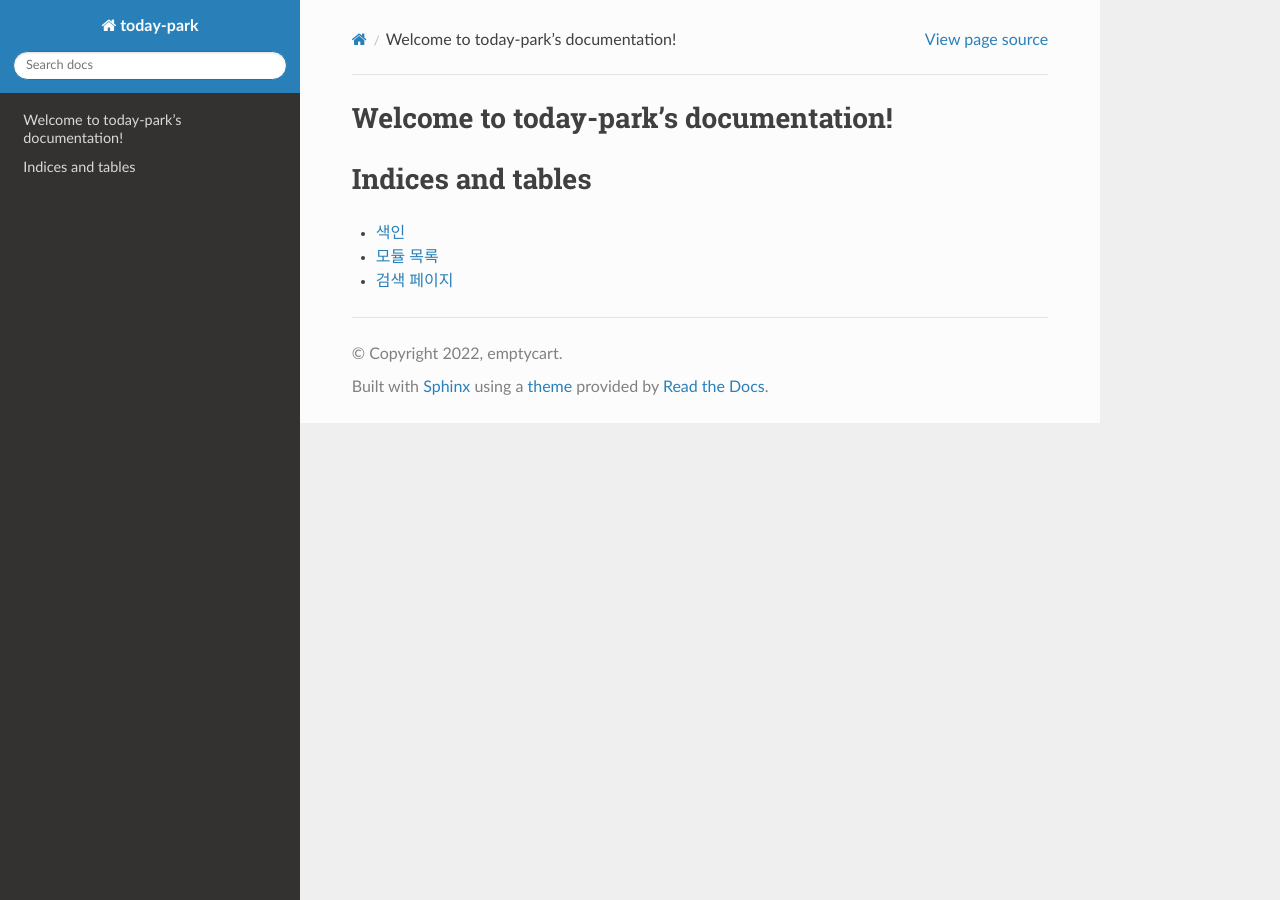
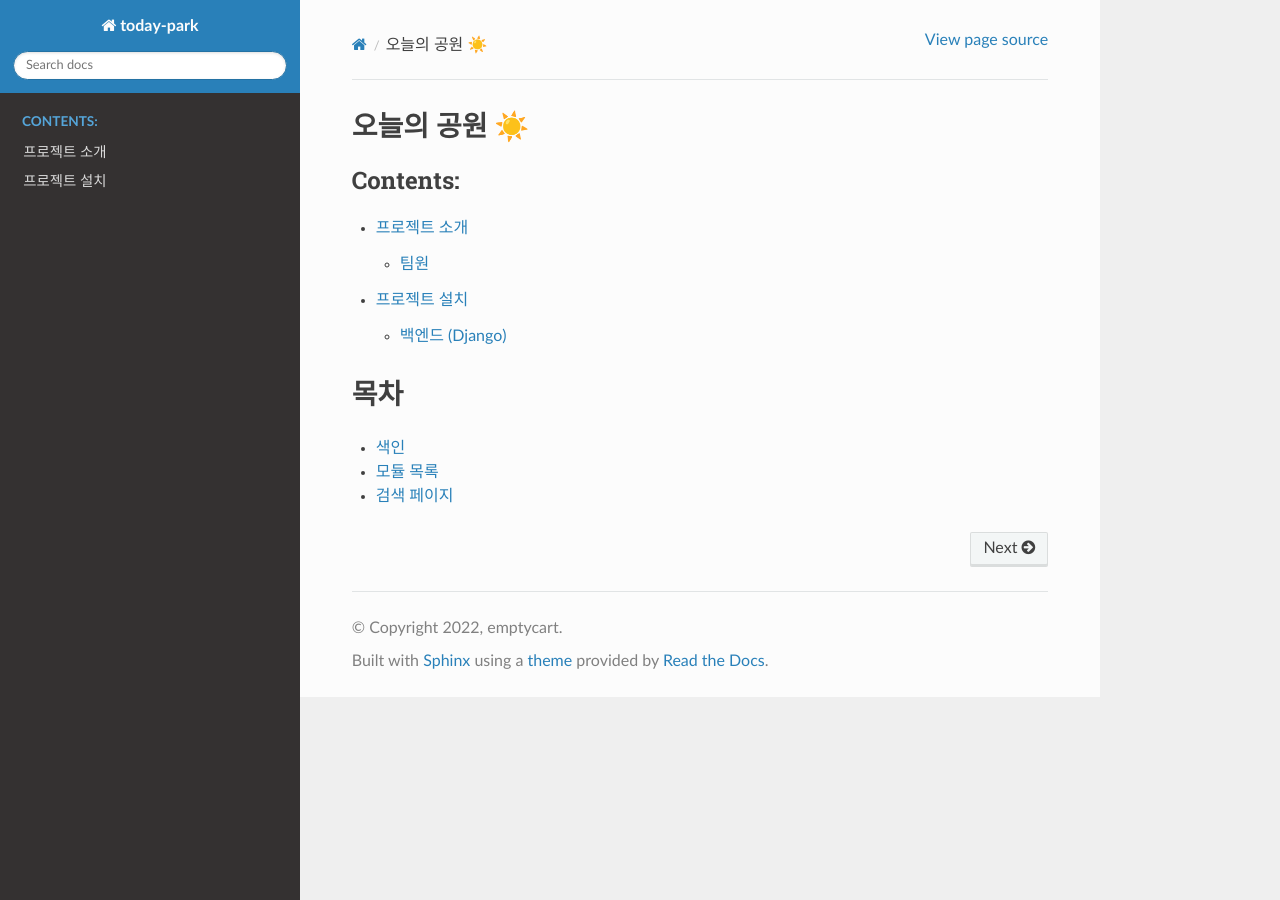
Before and after one commit to 2ykwang/today-park, a Sphinx documentation site: the page built from docs/index.rst, in a window 1280 px wide. Built offline with Sphinx 7.4.7 and the Read the Docs theme 2.0.0, drawn with Linux system fonts in a browser that asks for light colours.

Commit message:
docs: install, introduce 문서 추가

```diff
--- a/docs/index.rst
+++ b/docs/index.rst
@@ -3,16 +3,18 @@
    You can adapt this file completely to your liking, but it should at least
    contain the root `toctree` directive.
 
-Welcome to today-park's documentation!
+오늘의 공원 ☀️
 ======================================
 
 .. toctree::
    :maxdepth: 2
    :caption: Contents:
 
+   introduce
+   install
 
 
-Indices and tables
+목차
 ==================
 
 * :ref:`genindex`
--- /dev/null
+++ b/docs/install.rst
@@ -0,0 +1,67 @@
+.. installation:
+
+=======================
+프로젝트 설치
+=======================
+
+-----------------------
+백엔드 (Django)
+-----------------------
+
+의존성 설치
+===================
+
+의존성 관리는 `Poetry`_ 를 통해 관리됩니다. ``/backend`` 디렉터리에서 아래 명령어를 입력합니다.
+
+.. code-block:: bash
+
+    $ poetry install
+    $ poetry shell
+
+실행
+===================
+
+
+
+.. code-block:: bash
+
+    $ python manage.py migrate
+    $ python manage.py runserver
+
+환경변수
+===================
+.. code-block:: bash
+
+    # 기본
+    SECRET_KEY="secret key"
+    ALLOWED_HOSTS="*"
+
+    # 데이터 베이스
+    MYSQL_DATABASE="database"
+    MYSQL_USER="root"
+    MYSQL_HOST="host" # local docker mysql 사용시 host를 `database` 으로 입력
+    MYSQL_PORT="3306"
+    MYSQL_PASSWORD="1234"
+
+    # local 환경에서만 적용
+    USE_SQLITE3=1
+
+도커를 통한 실행
+===================
+
+`도커 설치하기`_ 안내에 따라 도커 설치합니다. 그 후 프로젝트 root 디렉터리에서 아래 명령어를 입력합니다.
+
+.. code-block:: bash
+
+    # 기존 서비스 중지
+    $ docker-compose stop
+
+    # 로컬 개발 실행
+    $ docker-compose -f docker-compose.yml -f docker-compose.local.yml up --build
+
+    # 배포할 경우 prod 를 통해 실행
+    $ docker-compose -f docker-compose.yml -f docker-compose.prod.yml up --build
+
+
+.. _도커 설치하기: https://docs.docker.com/get-docker/
+.. _Poetry: https://python-poetry.org/docs/
--- /dev/null
+++ b/docs/introduce.rst
@@ -0,0 +1,20 @@
+.. introduce:
+
+=======================
+프로젝트 소개
+=======================
+
+-----------------------
+팀원
+-----------------------
+
+
+======   ==================
+이름     포지션
+======   ==================
+조병민   데이터분석
+강면구   데이터 분석
+이민영   프론트엔드
+양영광   백엔드 개발
+이영숙   백엔드 개발 / 팀장
+======   ==================
```
